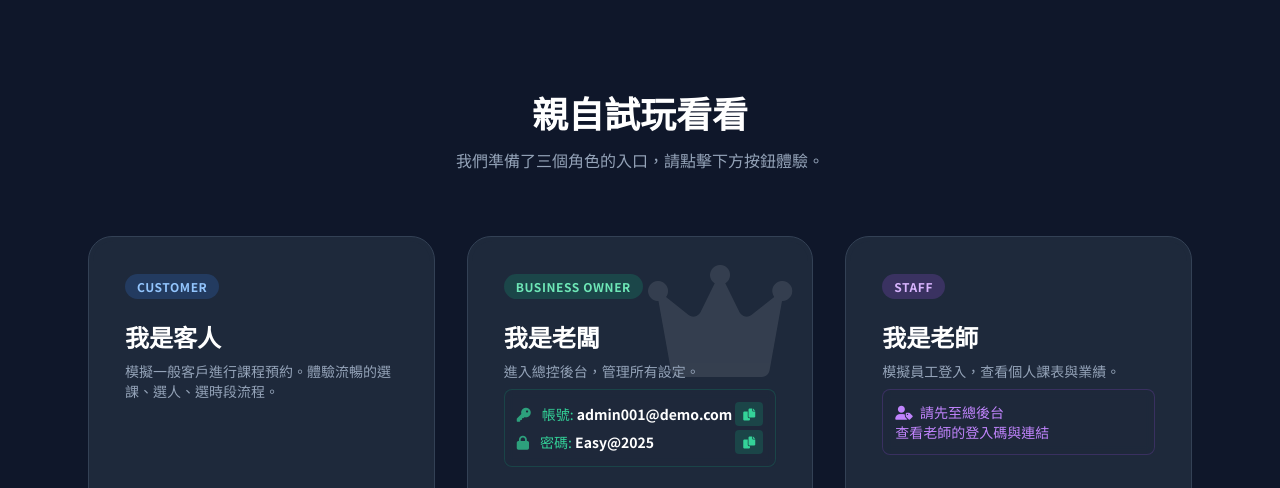
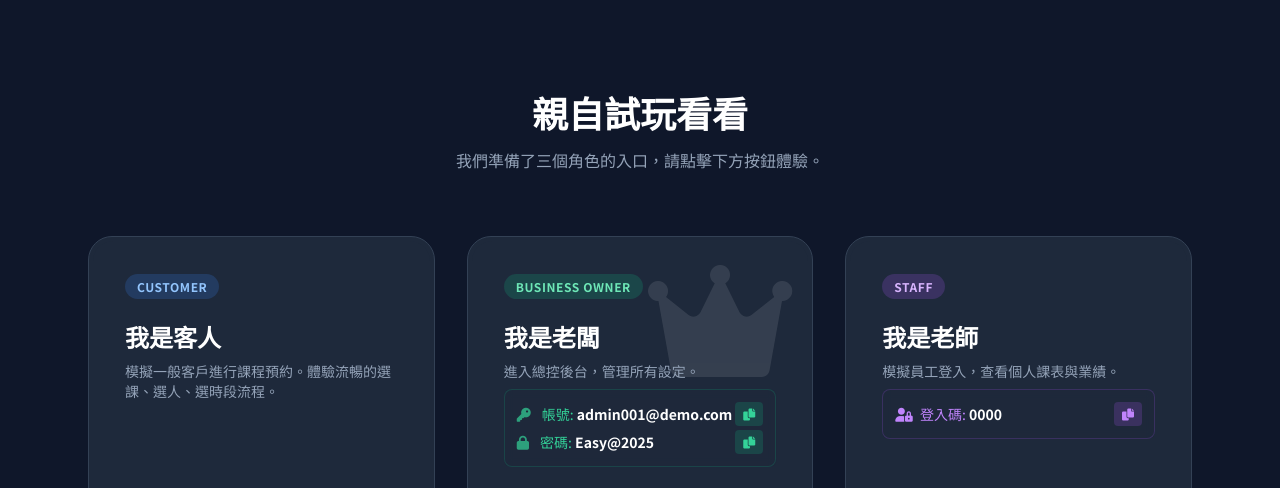
Before and after one commit to StevenWang1012/easybook, a plain HTML site: page index.html in a window 1280 px wide. Shown: the part 908-1396 px from the top of the page. Drawn offline with nearby package versions, Linux system fonts and the light colour scheme.

Commit message:
Update index.html

```diff
--- a/index.html
+++ b/index.html
@@ -39,7 +39,7 @@
                 <a href="#demo" class="bg-emerald-600 text-white px-8 py-4 rounded-xl font-bold text-lg shadow-lg shadow-emerald-200 hover:bg-emerald-700 transition transform hover:-translate-y-1">
                     立即體驗 Demo
                 </a>
-                <a href="https://github.com/yourusername/amber-flow" target="_blank" class="bg-white text-slate-700 border border-slate-200 px-8 py-4 rounded-xl font-bold text-lg hover:bg-slate-50 transition flex items-center justify-center">
+                <a href="https://github.com/StevenWang1012/easybook" target="_blank" class="bg-white text-slate-700 border border-slate-200 px-8 py-4 rounded-xl font-bold text-lg hover:bg-slate-50 transition flex items-center justify-center">
                     <i class="fab fa-github mr-2"></i> 查看原始碼
                 </a>
             </div>
@@ -142,12 +142,12 @@
                         <h3 class="text-2xl font-bold mb-2">我是老師</h3>
                         <p class="text-slate-400 text-sm mb-6 flex-1 group-hover:text-slate-300 transition-colors">
                             模擬員工登入，查看個人課表與業績。<br>
-                            <span class="text-purple-400 mt-2 block bg-slate-800/50 p-3 rounded-lg border border-purple-500/20 backdrop-blur-sm">
-                                <i class="fas fa-user-tag mr-1"></i> 請先至總後台<br>
-                                查看老師的登入碼與連結
+                            <span class="text-purple-400 mt-2 block bg-slate-800/50 p-3 rounded-lg border border-purple-500/20 backdrop-blur-sm flex justify-between items-center">
+                                <span><i class="fas fa-user-lock mr-1"></i> 登入碼: <strong class="text-white">0000</strong></span>
+                                <button onclick="navigator.clipboard.writeText('0000'); alert('已複製登入碼！')" class="text-xs bg-purple-500/20 hover:bg-purple-500 text-purple-400 hover:text-white px-2 py-1 rounded transition"><i class="fas fa-copy"></i></button>
                             </span>
                         </p>
-                        <a href="javascript:void(0)" onclick="alert('請先在「總後台 > 人員管理」複製老師的專屬連結，因為每位老師的 ID 與網址都不同！');" class="block w-full bg-purple-600/20 text-purple-400 border border-purple-500/30 group-hover:bg-purple-600 group-hover:text-white text-center py-3 rounded-xl font-bold transition-all">
+                        <a href="https://stevenwang1012.github.io/easybook/staff.html?id=d4e1c7bf-720c-4e3d-a2a2-b0302a0dfddc" target="_blank" class="block w-full bg-purple-600/20 text-purple-400 border border-purple-500/30 group-hover:bg-purple-600 group-hover:text-white text-center py-3 rounded-xl font-bold transition-all">
                             體驗員工後台 <i class="fas fa-arrow-right ml-2"></i>
                         </a>
                     </div>
```
